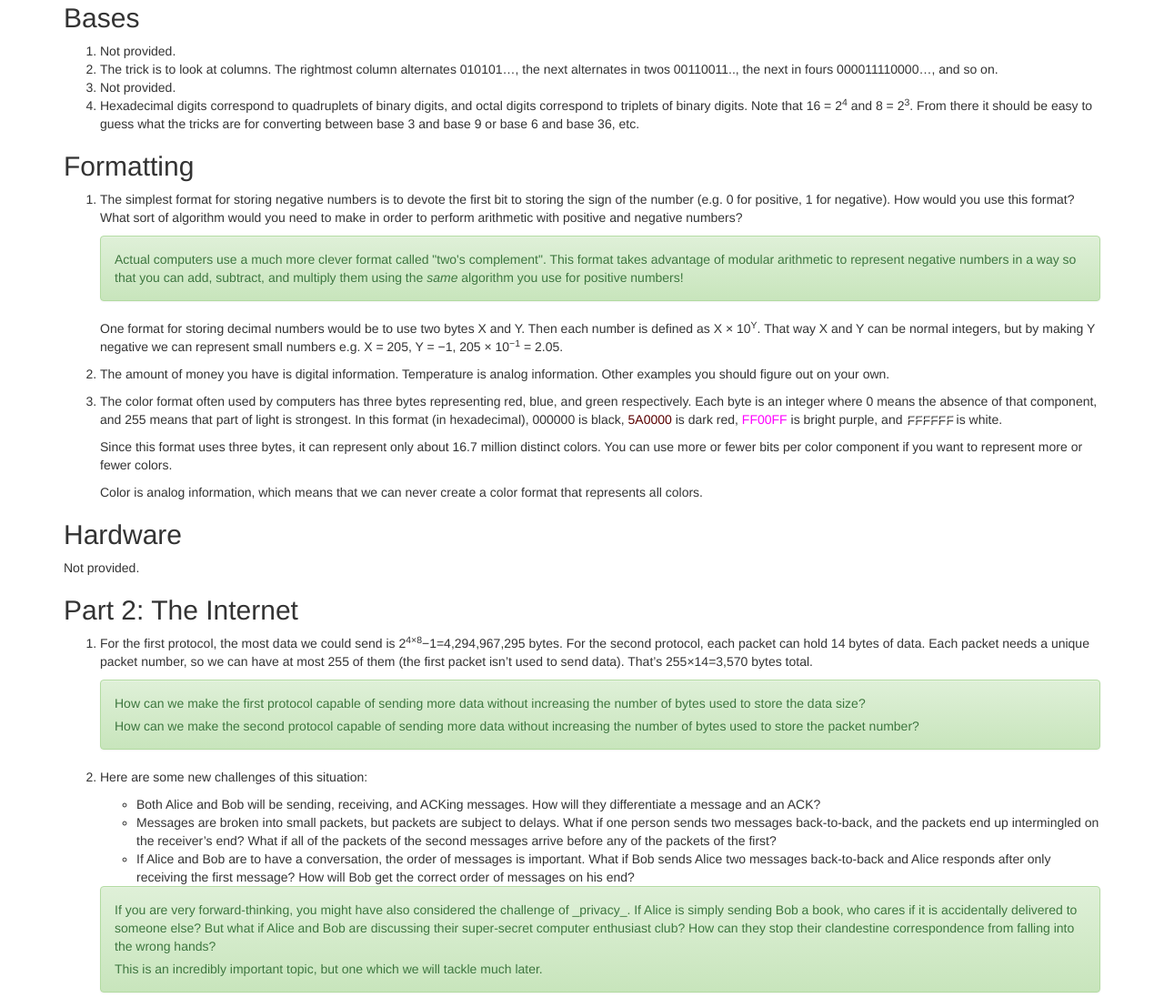
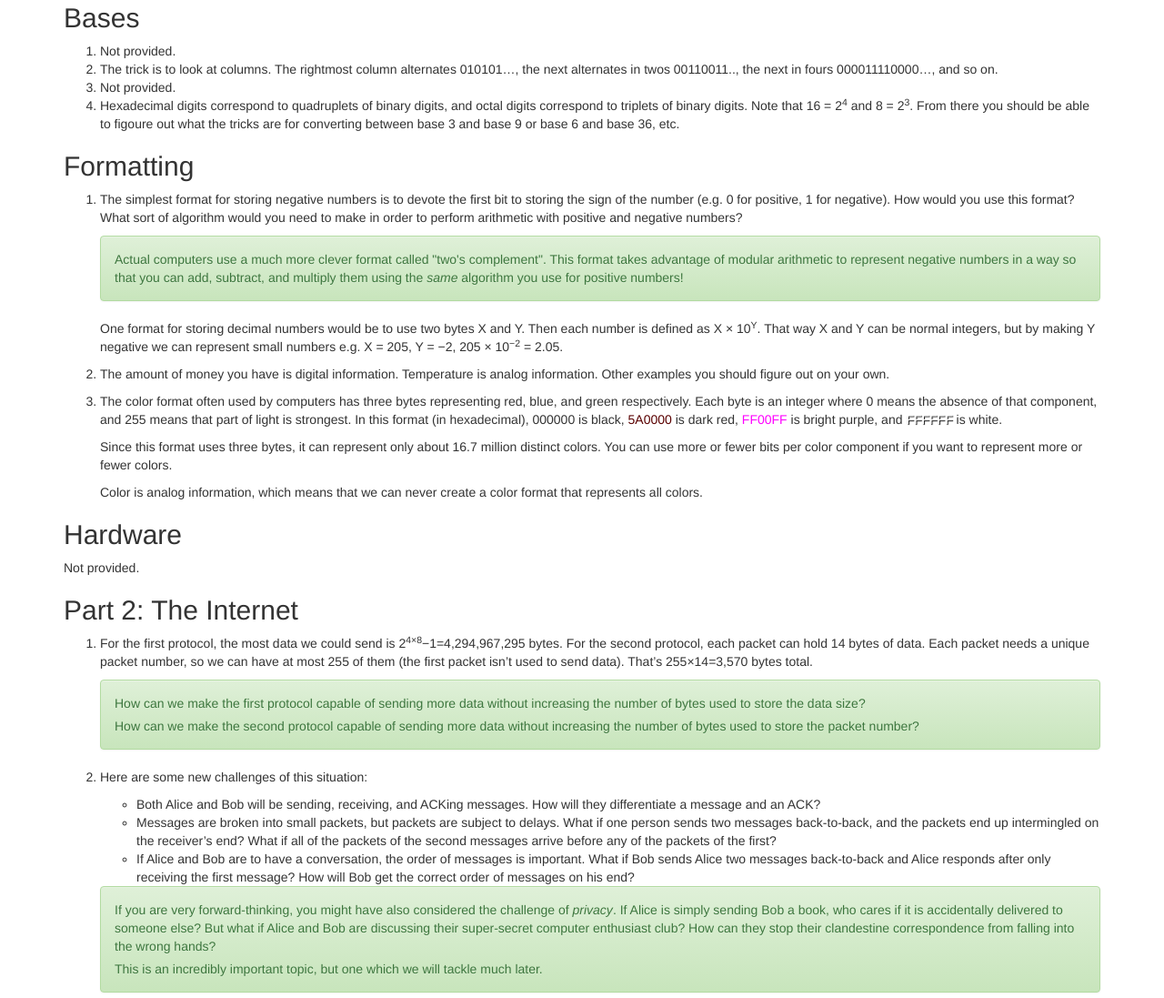
Before and after one commit to silverhammermba/superuser, a Jekyll site: the page built from extras/answers.markdown, in a window 1280 px wide. Shown: the part 853-1950 px from the top of the page at 91% size. Built offline with Jekyll 4.4.1, drawn with Linux system fonts in a browser that asks for light colours; nearby versions of some CDN libraries.

Commit message:
Fix typos in answers

```diff
--- a/extras/answers.markdown
+++ b/extras/answers.markdown
@@ -55,8 +55,9 @@
 3. Not provided.
 4. Hexadecimal digits correspond to quadruplets of binary digits, and octal
    digits correspond to triplets of binary digits. Note that 16 = 2<sup>4</sup>
-   and 8 = 2<sup>3</sup>. From there it should be easy to guess what the tricks
-   are for converting between base 3 and base 9 or base 6 and base 36, etc.
+   and 8 = 2<sup>3</sup>. From there you should be able to figoure out what the
+   tricks are for converting between base 3 and base 9 or base 6 and base 36,
+   etc.
 
 ## Formatting ##
 
@@ -75,7 +76,7 @@
    One format for storing decimal numbers would be to use two bytes X and Y.
    Then each number is defined as X &times; 10<sup>Y</sup>. That way X and Y can
    be normal integers, but by making Y negative we can represent small numbers
-   e.g. X = 205, Y = &minus;1, 205 &times; 10<sup>&minus;1</sup> = 2.05.
+   e.g. X = 205, Y = &minus;2, 205 &times; 10<sup>&minus;2</sup> = 2.05.
 
 2. The amount of money you have is digital information. Temperature is analog
    information. Other examples you should figure out on your own.
@@ -128,10 +129,10 @@
 
    <div class="alert alert-success">
    <p>If you are very forward-thinking, you might have also considered the
-   challenge of _privacy_. If Alice is simply sending Bob a book, who cares if
-   it is accidentally delivered to someone else? But what if Alice and Bob are
-   discussing their super-secret computer enthusiast club? How can they stop
-   their clandestine correspondence from falling into the wrong hands?</p>
+   challenge of <em>privacy</em>. If Alice is simply sending Bob a book, who
+   cares if it is accidentally delivered to someone else? But what if Alice and
+   Bob are discussing their super-secret computer enthusiast club? How can they
+   stop their clandestine correspondence from falling into the wrong hands?</p>
    <p>This is an incredibly important topic, but one which we will tackle much
    later.</p>
    </div>
```
